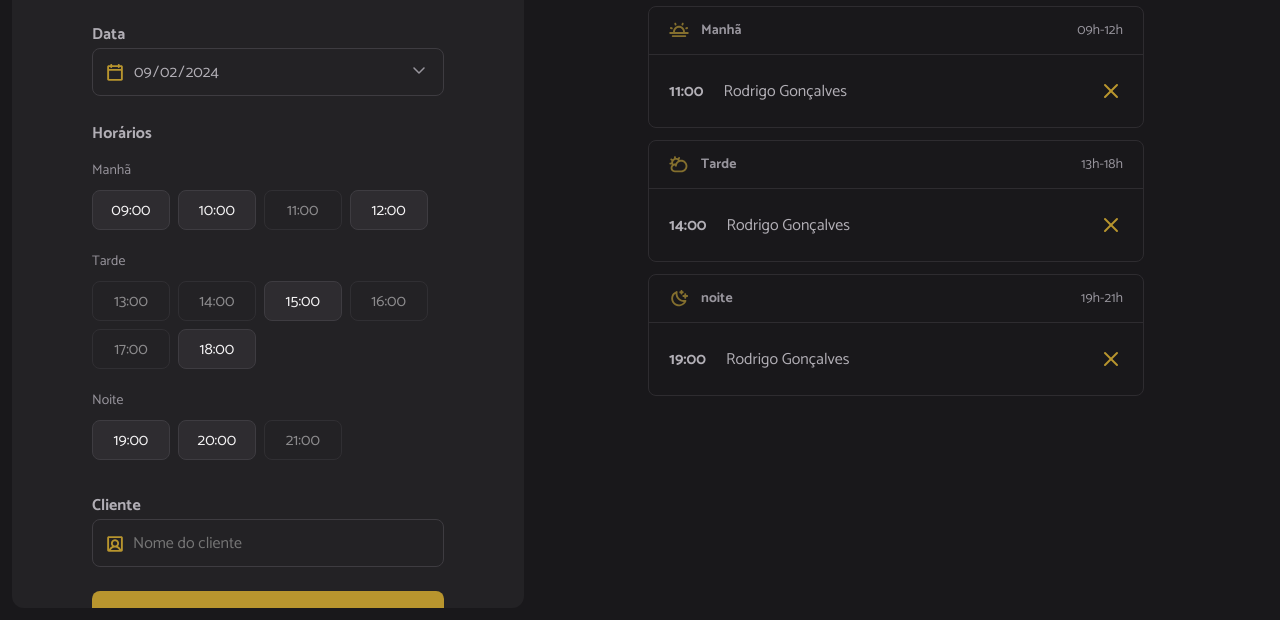
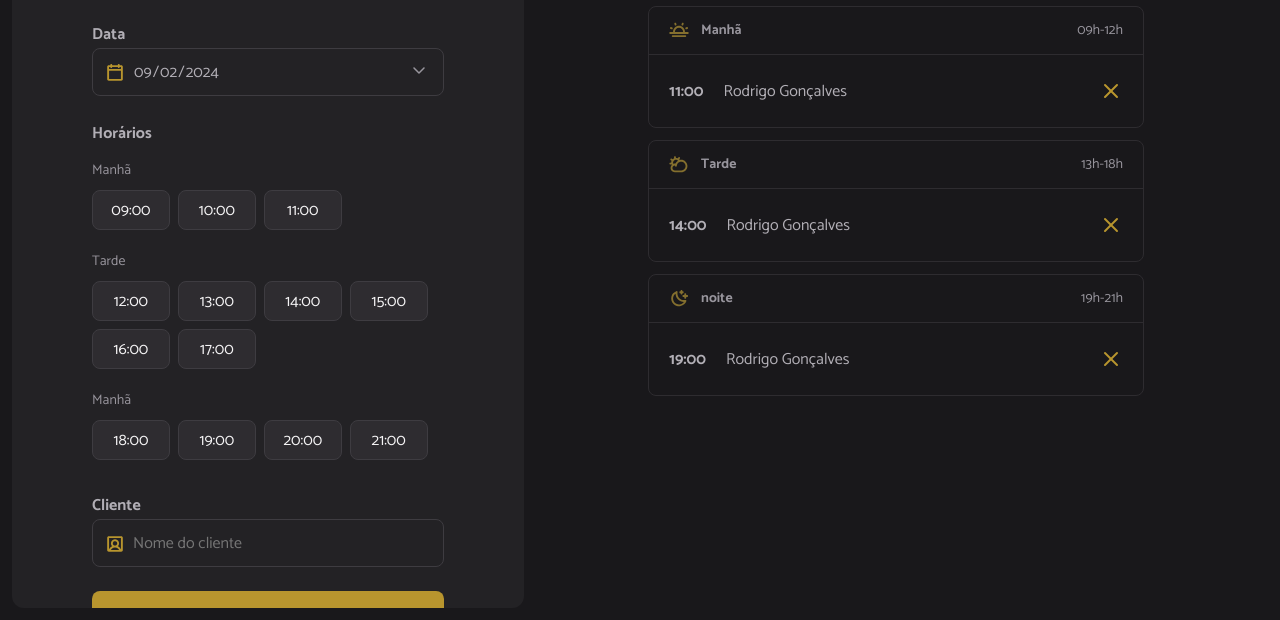
Before and after one commit to jaon82/mba-hairday, a website built with webpack: page index.html in a window 1280 px wide. Shown: the part 180-800 px from the top of the page. Built offline with nearby package versions, Linux system fonts and the light colour scheme.

Commit message:
Render scheduling hours

```diff
--- a/index.html
+++ b/index.html
@@ -36,22 +36,14 @@
 
         <span class="label">Horários</span>
         <ul id="hours" class="hours" aria-label="Horários disponíveis de manhã">
-          <!-- Exemplo: Manhã -->
+          <!-- Exemplo: Manhã
           <li data-period="morning" class="hour-period">Manhã</li>
           <li data-period="morning" value="09:00" class="hour hour-available">
             09:00
           </li>
-          <li data-period="morning" value="10:00" class="hour hour-available">
-            10:00
-          </li>
-          <li data-period="morning" value="11:00" class="hour hour-unavailable">
-            11:00
-          </li>
-          <li data-period="morning" value="12:00" class="hour hour-available">
-            12:00
-          </li>
-          <!-- Exemplo: Tarde  -->
-          <li data-period="morning" class="hour-period">Tarde</li>
+          -->
+          <!-- Exemplo: Tarde
+          <li data-period="afternoon" class="hour-period">Tarde</li>
           <li
             data-period="afternoon"
             value="13:00"
@@ -59,45 +51,13 @@
           >
             13:00
           </li>
-          <li
-            data-period="afternoon"
-            value="14:00"
-            class="hour hour-unavailable"
-          >
-            14:00
-          </li>
-          <li data-period="afternoon" value="15:00" class="hour hour-available">
-            15:00
-          </li>
-          <li
-            data-period="afternoon"
-            value="16:00"
-            class="hour hour-unavailable"
-          >
-            16:00
-          </li>
-          <li
-            data-period="afternoon"
-            value="17:00"
-            class="hour hour-unavailable"
-          >
-            17:00
-          </li>
-          <li data-period="afternoon" value="18:00" class="hour hour-available">
-            18:00
-          </li>
-          <!-- Exemplo: Noite -->
-          <li data-period="morning" class="hour-period">Noite</li>
+          -->
+          <!-- Exemplo: Noite
+          <li data-period="night" class="hour-period">Noite</li>
 
           <li data-period="night" value="19:00" class="hour hour-available">
             19:00
-          </li>
-          <li data-period="night" value="20:00" class="hour hour-available">
-            20:00
-          </li>
-          <li data-period="night" value="21:00" class="hour hour-unavailable">
-            21:00
-          </li>
+          </li>-->
         </ul>
 
         <label for="client" class="label">Cliente</label>
--- a/src/main.js
+++ b/src/main.js
@@ -10,3 +10,4 @@ import "./styles/schedule.css";
 
 //JS
 import "./modules/form/submit.js";
+import "./modules/page-load.js";
--- /dev/null
+++ b/src/modules/form/hours-load.js
@@ -0,0 +1,39 @@
+import dayjs from "dayjs";
+import { openingHours } from "../../utils/opening-hours.js";
+
+const hours = document.getElementById("hours");
+
+export function hoursLoad({ date }) {
+  const opening = openingHours.map((hour) => {
+    //Recupera somente a hora
+    const [scheduleHour] = hour.split(":");
+    //Adiciona a hora na date e verifica se está no passado
+    const isHourPast = dayjs(date).add(scheduleHour, "hour").isAfter(dayjs());
+    return {
+      hour,
+      available: isHourPast,
+    };
+  });
+  //Renderizar os horários
+  opening.forEach(({ hour, available }) => {
+    const li = document.createElement("li");
+    li.classList.add("hour");
+    li.classList.add(available ? "hour-available" : "hour-unavailable");
+    li.textContent = hour;
+    if (hour === "09:00") {
+      hourHeaderAdd("Manhã");
+    } else if (hour === "12:00") {
+      hourHeaderAdd("Tarde");
+    } else if (hour === "18:00") {
+      hourHeaderAdd("Manhã");
+    }
+    hours.append(li);
+  });
+}
+
+function hourHeaderAdd(title) {
+  const header = document.createElement("li");
+  header.classList.add("hour-period");
+  header.textContent = title;
+  hours.append(header);
+}
--- /dev/null
+++ b/src/modules/page-load.js
@@ -0,0 +1,5 @@
+import { schedulesDay } from "./schedules/load";
+
+document.addEventListener("DOMContentLoaded", function () {
+  schedulesDay();
+});
--- /dev/null
+++ b/src/modules/schedules/load.js
@@ -0,0 +1,11 @@
+import { hoursLoad } from "../form/hours-load.js";
+
+//Seleciona o input de data
+const selectedDate = document.getElementById("date");
+
+export function schedulesDay() {
+  //Obtém a data do input
+  const date = selectedDate.value;
+  //Renderiza as horas disponíveis
+  hoursLoad({ date });
+}
```
